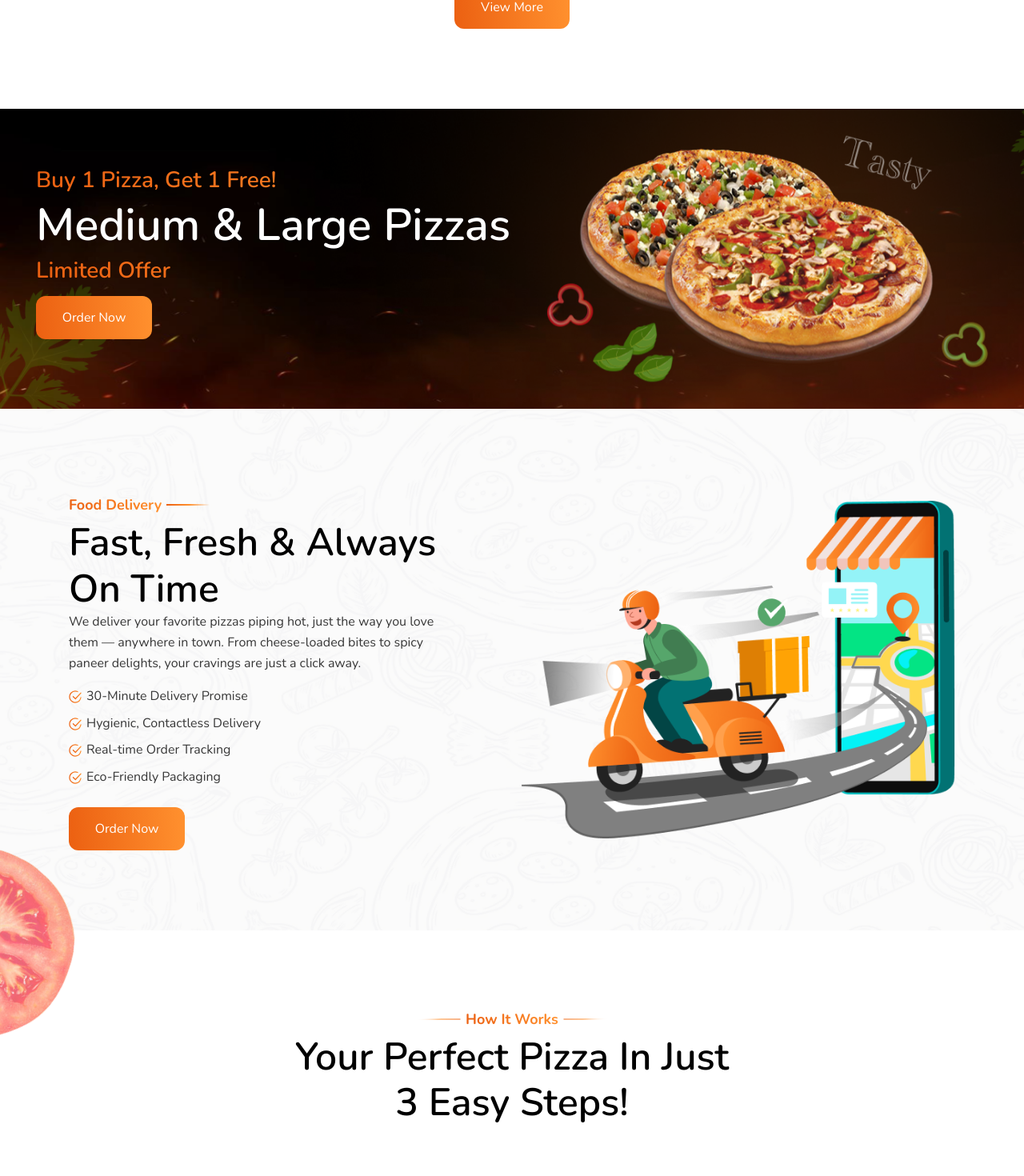
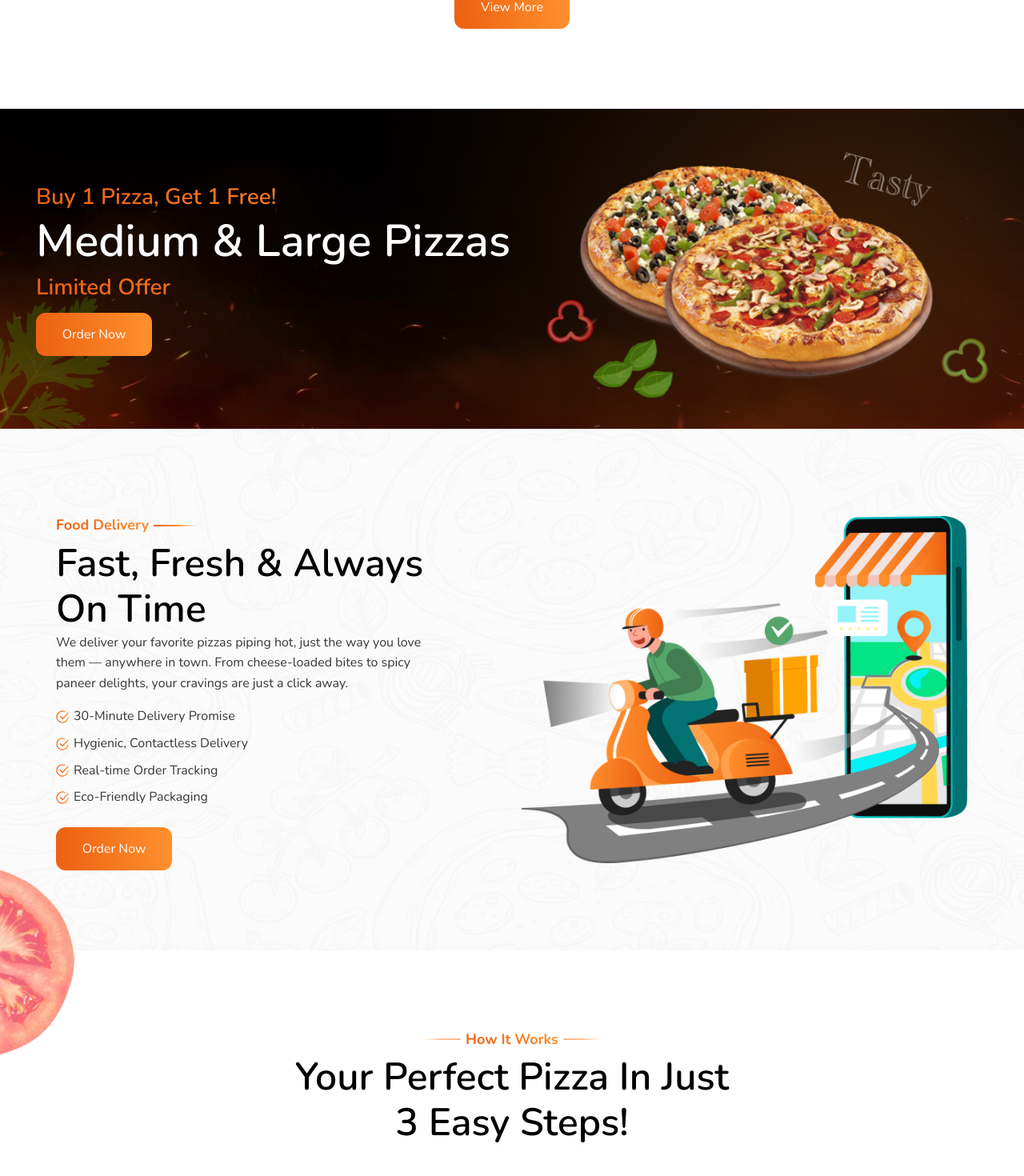
Before and after one commit to jatin-rajput563/pizza-nest, a React (Vite) app: page / in a window 1280 px wide. Shown: the part 3777-5247 px from the top of the page at 80% size. Built offline with nearby package versions, Linux system fonts and the light colour scheme.

Commit message:
all-mistakes-solved

```diff
--- a/src/components/Craving.jsx
+++ b/src/components/Craving.jsx
@@ -6,7 +6,7 @@ import CustombBtn from "./common/CustomBtn";
 const Craving = () => {
   return (
     <>
-      <div className="h-[430px] py-[80px] bg-[url(../src/assets/images/png/Craving-bg-img.png)] bg-cover bg-no-repeat bg-center">
+      <div className="sm:h-[430px] h-[366px] py-[50px] sm:py-[60px] md:py-[70px] lg:py-[80px] bg-[url(../src/assets/images/png/Craving-bg-img.png)] bg-cover bg-no-repeat bg-center">
         <div className="max-w-[1440px] mx-auto lg:px-4">
           <CustomHeading
             headClass="text-white max-w-[750px] mx-auto text-center lowercase"
@@ -19,8 +19,13 @@ const Craving = () => {
             descText="Your next favorite pizza is waiting. Freshly baked, flavor-packed, and delivered hot to your door — every single time."
           />
           <div className="flex gap-6 mx-auto justify-center mt-8">
-            <CustombBtn btnClass="!px-[32.7px]" btnText="Order Now" />
-            <CustombBtn btnText="View Full Menu" />
+            <CustombBtn btnClass=" !px-[18px] !py-[8px] sm:!px-[26px] sm:!py-[12px] md:!px-[32.7px] md:!py-[15px]" btnText="Order Now" />
+            <CustombBtn
+              btnClass={
+                "!bg-none max-sm:w-full btn-blur-opacity-1 !px-[16px] !py-[8px] sm:!px-[26px] sm:!py-[12px] md:!px-[31.4px] md:!py-[15.1px] border !border-white  active:scale-90 relative z-10 duration-300 text-base font-semibold rounded-xl cursor-pointer text-white !leading-[137%]"
+              }
+              btnText="View Full Menu"
+            />
           </div>
         </div>
       </div>
--- a/src/components/Delicious.jsx
+++ b/src/components/Delicious.jsx
@@ -30,7 +30,7 @@ const Delicious = () => {
                 <p className="text-xl sm:text-2xl md:text-[28px] leading-[160%] text-prime">
                   {item.heading}
                 </p>
-                <h2 className="text-white uppercase font-semibold text-2xl sm:text-3xl md:text-[36px] leading-[160%] ">
+                <h2 className="text-white uppercase font-semibold text-2xl text-soft-gray sm:text-3xl md:text-[36px] leading-[160%] ">
                   {item.name}
                 </h2>
                 <p className="text-base sm:text-lg md:text-xl leading-[160%] text-[#E9E9E9]">
--- a/src/components/Delivery.jsx
+++ b/src/components/Delivery.jsx
@@ -9,8 +9,8 @@ import tomato from "../assets/images/png/right-tomato-img.png";
 const Delivery = () => {
   return (
     <>
-      <div className="py-[30px] sm:py-[60px] md:py-[100px] bg-[url(./assets/images/png/bestsleer-bg-layer.png)] bg-cover bg-no-repeat bg-center relative">
-        <div className="max-w-[1140px] mx-auto px-4">
+      <div className="py-[30px] md:py-[60px] lg:py-[100px] bg-[url(./assets/images/png/bestsleer-bg-layer.png)] bg-cover bg-no-repeat bg-center relative">
+        <div className="max-w-[1140px] mx-auto px-4 xl:px-0">
           <div className="flex flex-wrap-reverse lg:flex-nowrap items-center justify-between -mx-3">
             <div className="w-full lg:w-1/2 px-3 text-left">
               <div className="flex items-center gap-[6px] pt-[10px]">
@@ -48,9 +48,9 @@ const Delivery = () => {
                 btnText="Order Now"
               />
             </div>
-            <div className="w-full lg:w-1/2 px-3 mb-8 lg:mb-0">
+            <div className="w-full lg:w-1/2 px-3 mb-8 lg:mb-0 flex items-center justify-center">
               <img
-                className="w-full max-w-[612px] h-auto"
+                className="w-full max-w-[212px] sm:max-w-[412px] lg:max-w-[612px] h-auto"
                 src={deliveryImg}
                 alt="delivery-img"
               />
--- a/src/components/Footer.jsx
+++ b/src/components/Footer.jsx
@@ -18,11 +18,11 @@ const Footer = () => {
               DescClass="text-[#575757] pt-3 !text-base !leading-[160%]"
               descText="At Pizza Nest, we believe every slice should bring joy. Whether you're ordering for one or feeding a crowd, our pizzas are baked with care, topped with love, and delivered hot to your doorstep. You just taste the difference."
             />
-            <div className="flex items-center gap-5 mt-4 sm:mt-6">
+            <div className="flex items-center gap-2 sm:gap-5 mt-4 sm:mt-6">
               {SOCIAL_ICON.map((item, index) => (
                 <a
                   key={index}
-                  className="size-[52px] bg-[linear-gradient(85.95deg,#EC6112_1.54%,#FF902E_98.46%)] rounded-full flex justify-center items-center"
+                  className="sm:size-[52px] size-[40px] bg-[linear-gradient(85.95deg,#EC6112_1.54%,#FF902E_98.46%)] rounded-full flex justify-center items-center hover:rotate-360 duration-300 transition-all hover:scale-120"
                   href={item.socialLink}
                   target="_blank"
                   rel="noopener noreferrer"
--- a/src/components/Gallery.jsx
+++ b/src/components/Gallery.jsx
@@ -111,7 +111,9 @@ const Gallery = () => {
             </div>
           </div>
           <CustomBtn
-            btnClass="mt-[10px] sm:mt-[20px] md:mt-[32px] !px-[33.2px]"
+            btnClass="mt-[20px] md:mt-[32px] !px-[20px] !py-[10px]
+    sm:!px-[28px] sm:!py-[12px]
+    md:!px-[33.2px] md:!py-[15px]"
             btnText="View More"
           />
         </div>
--- a/src/components/LargePizza.jsx
+++ b/src/components/LargePizza.jsx
@@ -6,9 +6,12 @@ import LargePizzaImg from "../assets/images/png/tasty-pizza-img.png";
 const LargePizza = () => {
   return (
     <>
-      <div id="largepizza" className="bg-[url(../src/assets/images/png/tasty-bg-img.png)] bg-cover px-3">
-        <div className="max-w-[1194px] mx-auto">
-          <div className="pt-[17px] pb-[33px] flex max-sm:flex-wrap justify-center gap-5 lg:gap-[44px] items-center">
+      <div
+        id="largepizza"
+        className="h-[400px] bg-[url(../src/assets/images/png/tasty-bg-img.png)] bg-cover px-3 flex items-center"
+      >
+        <div className="max-w-[1194px] mx-auto w-full">
+          <div className="flex max-sm:flex-wrap justify-center gap-5 lg:gap-[44px] items-center">
             <div className="md:max-w-[400px] lg:max-w-[597px]">
               <p className="bg-[linear-gradient(85.95deg,_#EC6112_1.54%,_#FF902E_98.46%)] bg-clip-text text-transparent pb-0.5 font-semibold text-2xl md:text-[28px] leading-[140%] ">
                 Buy 1 Pizza, Get 1 Free!
@@ -17,14 +20,10 @@ const LargePizza = () => {
                 headClass="text-white !text-[30px] md:!text-[40px] lg:!text-[56px]"
                 headText="Medium & Large pizzas"
               />
-
               <p className="bg-[linear-gradient(85.95deg,_#EC6112_1.54%,_#FF902E_98.46%)] bg-clip-text text-transparent font-semibold text-2xl md:text-[28px] leading-[140%] pt-1 w-full">
                 Limited Offer
               </p>
-              <CustomBtn
-                btnClass="!px-[32.7px] mt-3"
-                btnText="Order Now"
-              />
+              <CustomBtn btnClass="!px-[32.7px] mt-3" btnText="Order Now" />
             </div>
             <div className="relative flex items-center">
               <img
--- a/src/components/PerfectPizza.jsx
+++ b/src/components/PerfectPizza.jsx
@@ -8,16 +8,13 @@ import { HOW_IT_WORKS_DATA } from "../utils/helper";
 const PerfectPizza = () => {
   return (
     <>
-      <div
-        id="hlo"
-        className="px-5 py-[50px] sm:py-[60px] md:py-[80px] lg:py-[100px]"
-      >
+      <div id="hlo" className="px-5 py-[50px] sm:py-[60px] md:py-[80px] lg:py-[100px]">
         <div className="max-w-[1140px] mx-auto">
           <div className=" flex justify-center items-center gap-1.5">
             <div className="">
               <Line />
             </div>
-            <h4 className="text-prime-gradient text-lg font-bold leading-[22px] bg-[linear-gradient(85.95deg,_#EC6112_1.54%,_#FF902E_98.46%)] bg-clip-text text-transparent ">
+            <h4 className="text-prime text-lg font-bold leading-[22px]">
               How It Works
             </h4>
             <div className=" rotate-[180deg]">
```
Also changed, not shown: src/components/Testimonial.jsx (+6 -6 lines).
